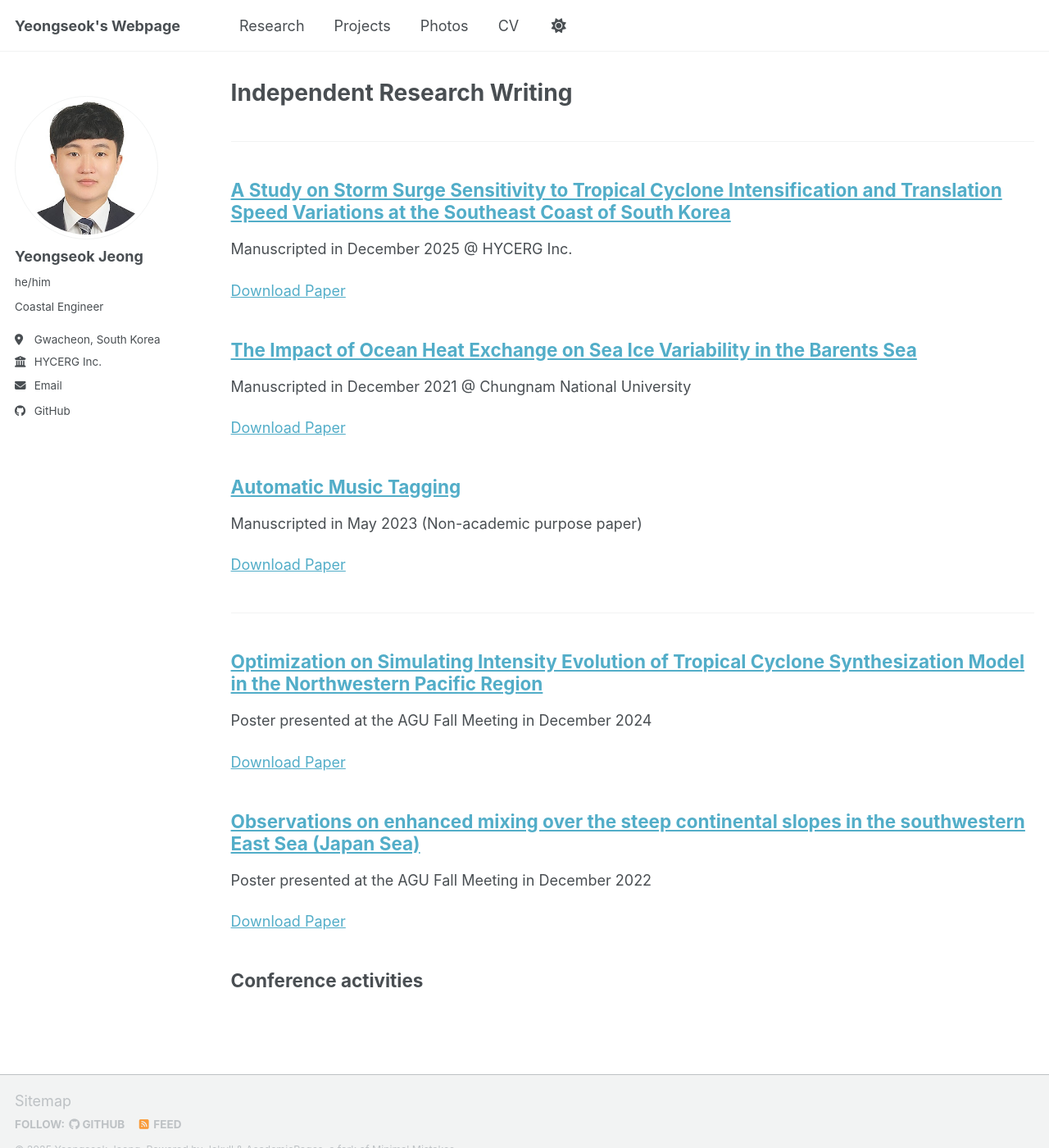
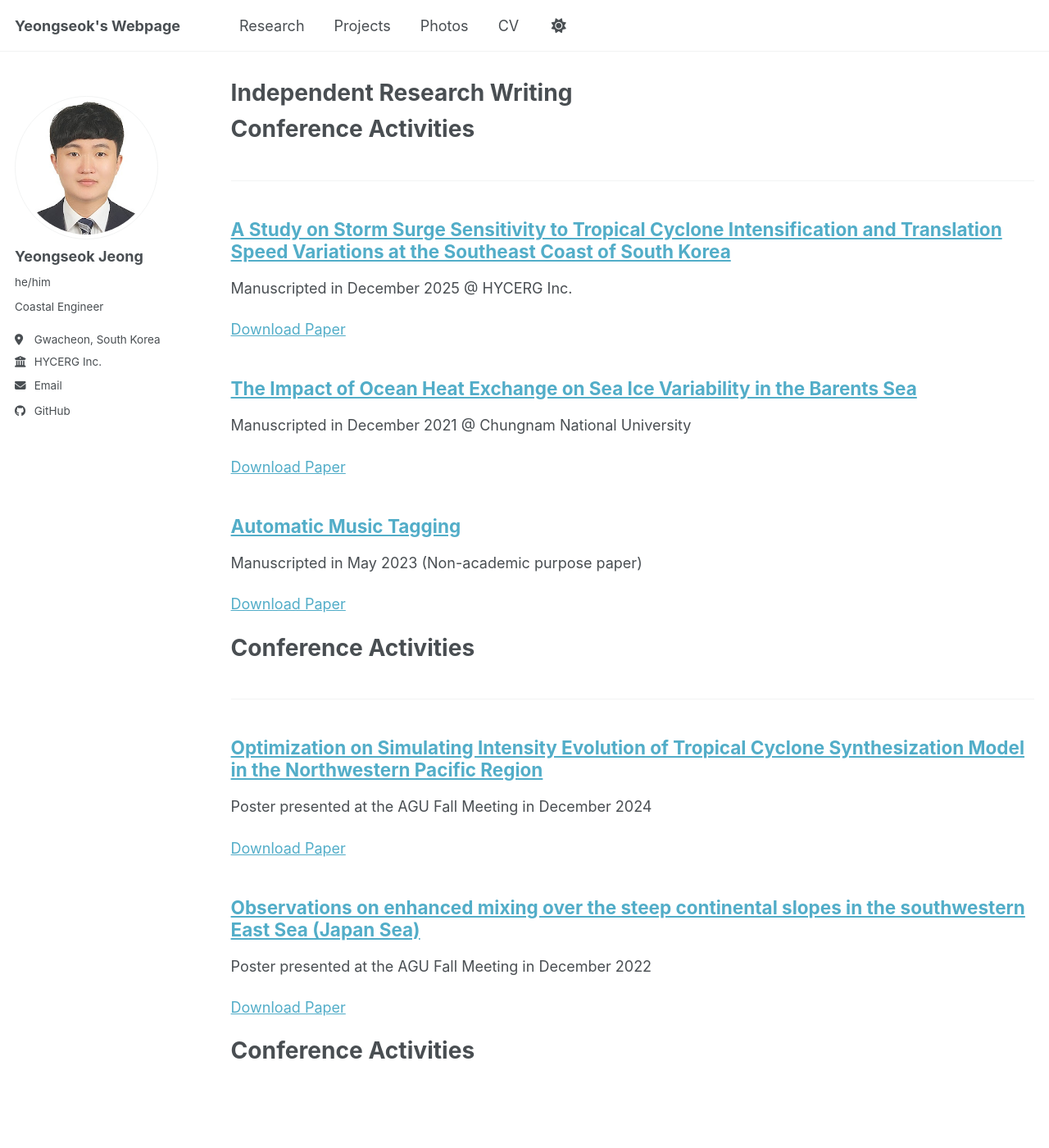
Before and after one commit to yjeongteddy/yjeongteddy.github.io, a Jekyll site: the page built from _pages/publications.html, in a window 1280 px wide and 1400 px high. Shown: the whole window at 82% size. Built offline with Jekyll 4.4.1, drawn with Linux system fonts in a browser that asks for light colours; a script bundle is joined from its source files by our own code; library files that are not in the unit come from our copies.

Commit message:
Update publications.html

```diff
--- a/_pages/publications.html
+++ b/_pages/publications.html
@@ -25,8 +25,8 @@ author_profile: true
       {% endunless %}
       {% include archive-single.html %}
     {% endfor %}
+  <h1>Conference Activities</h1>
   {% endfor %}
-<h2>Conference activities</h2>
 {% else %}
   {% for post in site.publications reversed %}
     {% include archive-single.html %}
```
